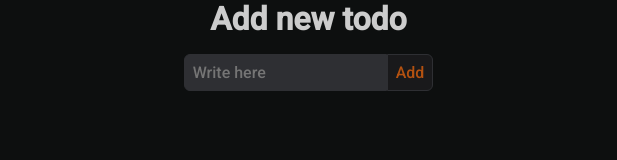
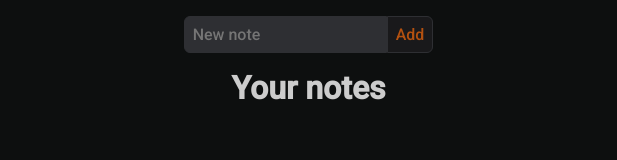
Before and after one commit to caetano-dev/Note-app, an Electron app: page index.html in a window 617 px wide. Drawn offline with Linux system fonts and the light colour scheme.

Commit message:
Moving tags and changing title

```diff
--- a/index.html
+++ b/index.html
@@ -1,5 +1,5 @@
 <!DOCTYPE html>
-<html lang="pt_BR">
+<html lang="en">
   <head>
     <meta charset="UTF-8" />
     <meta name="viewport" content="width=device-width, initial-scale=1.0" />
@@ -13,18 +13,19 @@
   </head>
   <body>
     <div class="container">
-      <div class="title">
-        <h1>Add new todo</h1>
-      </div>
       <div class="write-todo" id="write-todo">
         <input
           type="text"
           class="todo-input"
           id="todo-input"
-          placeholder="Write here"
+          placeholder="New note"
         />
         <button class="todo-button" type="submit" id="todo-button">Add</button>
       </div>
+      <div class="title">
+        <h1>Your notes</h1>
+      </div>
+
       <div class="todo_container" id="todoContainer">
         <ul class="todo-list" id="todo-list"></ul>
       </div>
```
